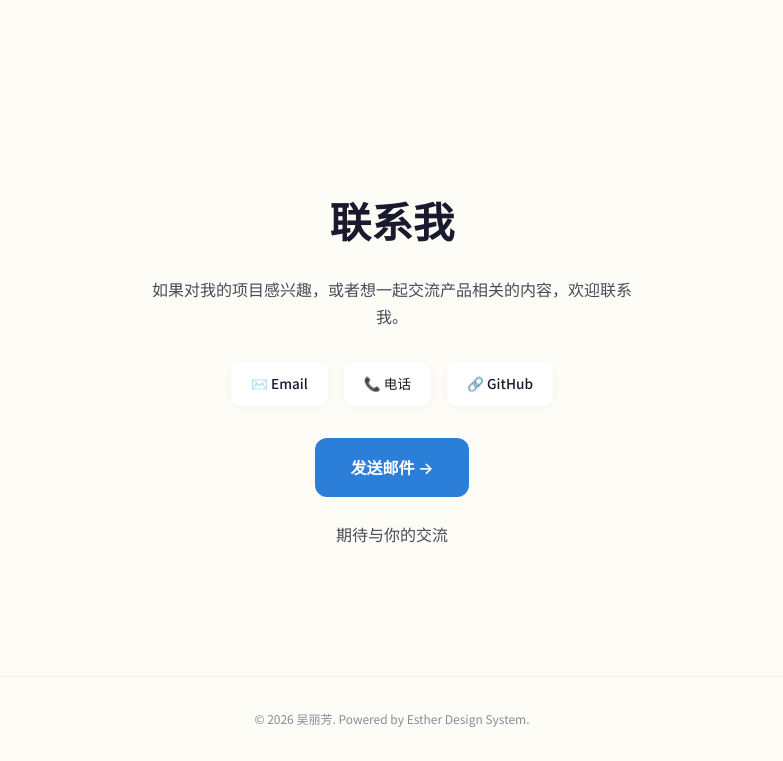
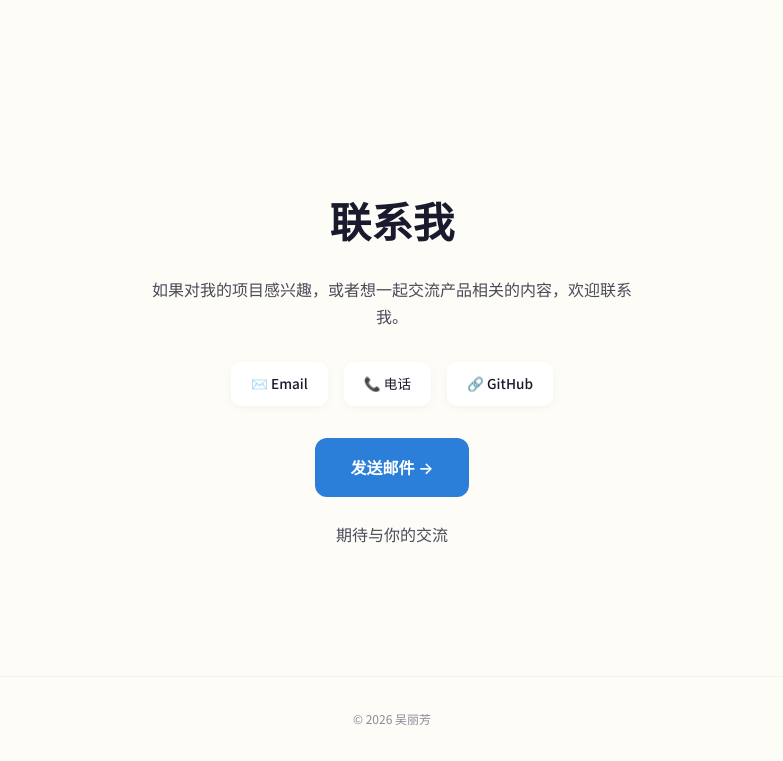
Before and after one commit to hezi33/personal-website, a plain HTML site: page index.html in a window 1280 px wide. Shown: the part 2792-3553 px from the top of the page, without its empty margins (248-1031 px from the left). Drawn offline with Linux system fonts and the light colour scheme.

Commit message:
去掉Footer版权声明中的Powered by Esther Design System

```diff
--- a/index.html
+++ b/index.html
@@ -663,7 +663,7 @@
 
   <!-- ====== Footer ====== -->
   <footer class="footer">
-    <p data-editable data-path="footer.text">© 2026 你的名字. Powered by Esther Design System.</p>
+    <p data-editable data-path="footer.text">© 2026 吴丽芳</p>
   </footer>
 
   <!-- ====== 编辑模式按钮 ====== -->
@@ -737,7 +737,7 @@
       cta_note: '期待与你的交流'
     },
     footer: {
-      text: '© 2026 吴丽芳. Powered by Esther Design System.'
+      text: '© 2026 吴丽芳'
     }
   };
 
```
